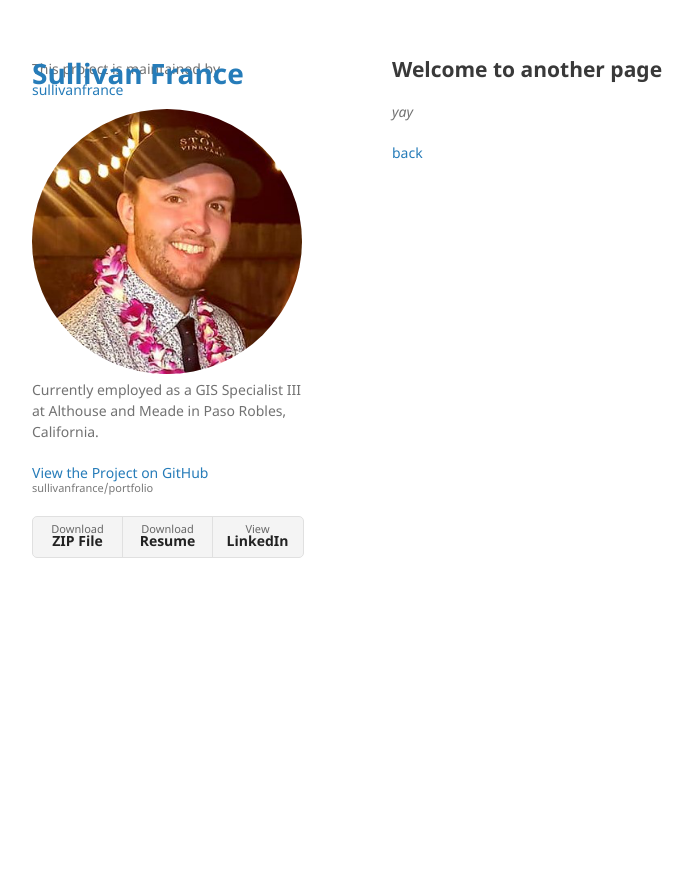
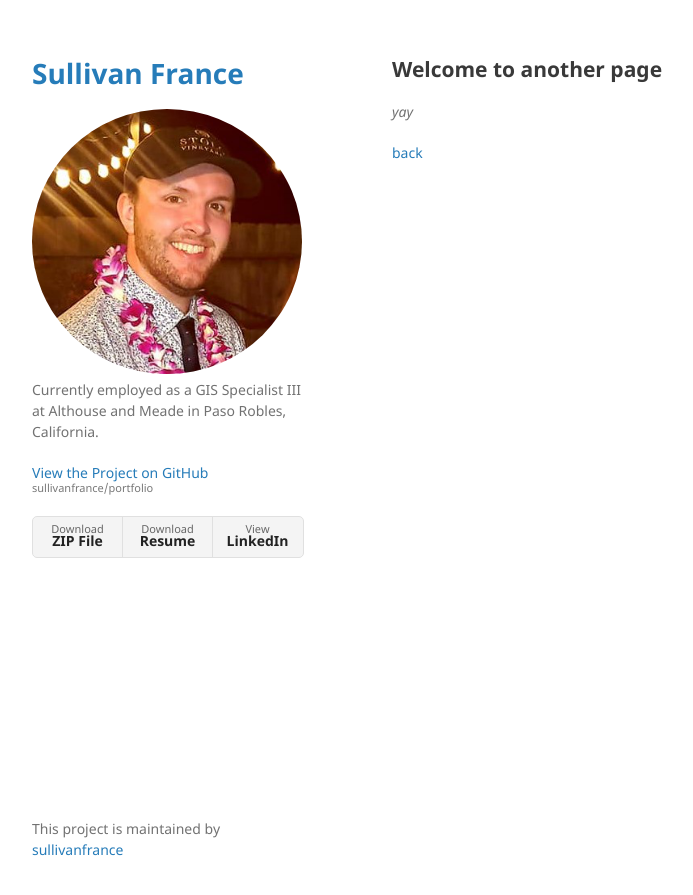
Before and after one commit to sullivanfrance/portfolio, a Jekyll site: the page built from another-page.md, in a window 1280 px wide. Shown: the top 895 px of the page, without its empty margins (178-871 px from the left). Built offline with Jekyll 4.4.1, drawn with Linux system fonts in a browser that asks for light colours; our own code applies the rules of GitHub Pages for plain Markdown files.

Commit message:
Update jekyll-theme-minimal.scss

```diff
--- a/_sass/jekyll-theme-minimal.scss
+++ b/_sass/jekyll-theme-minimal.scss
@@ -205,8 +205,8 @@ hr {
 footer {
   width:270px;
   float:left;
+  position:fixed;
   bottom:20px;
-  margin-bottom: 20px;
   -webkit-font-smoothing:subpixel-antialiased;
 }
 
```
